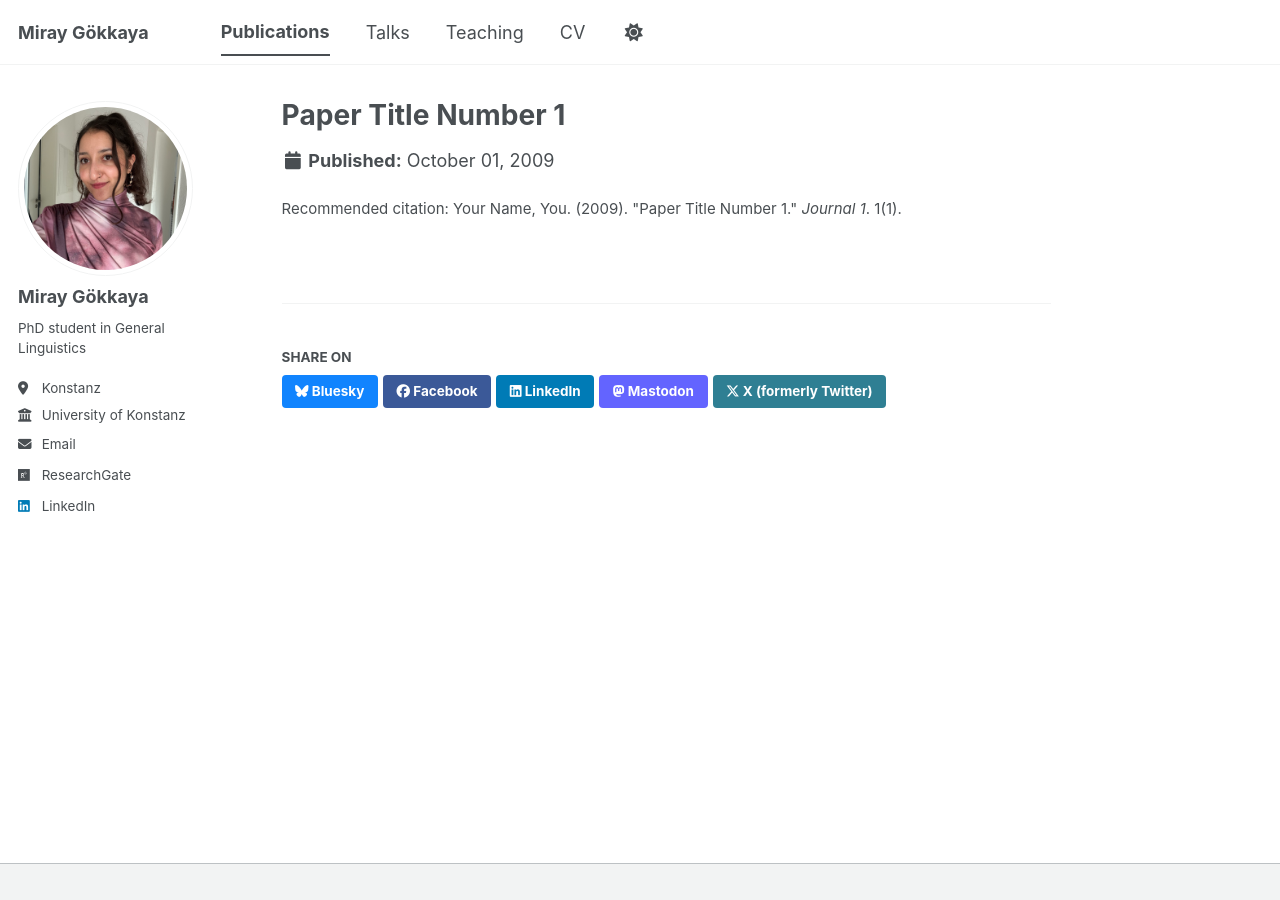
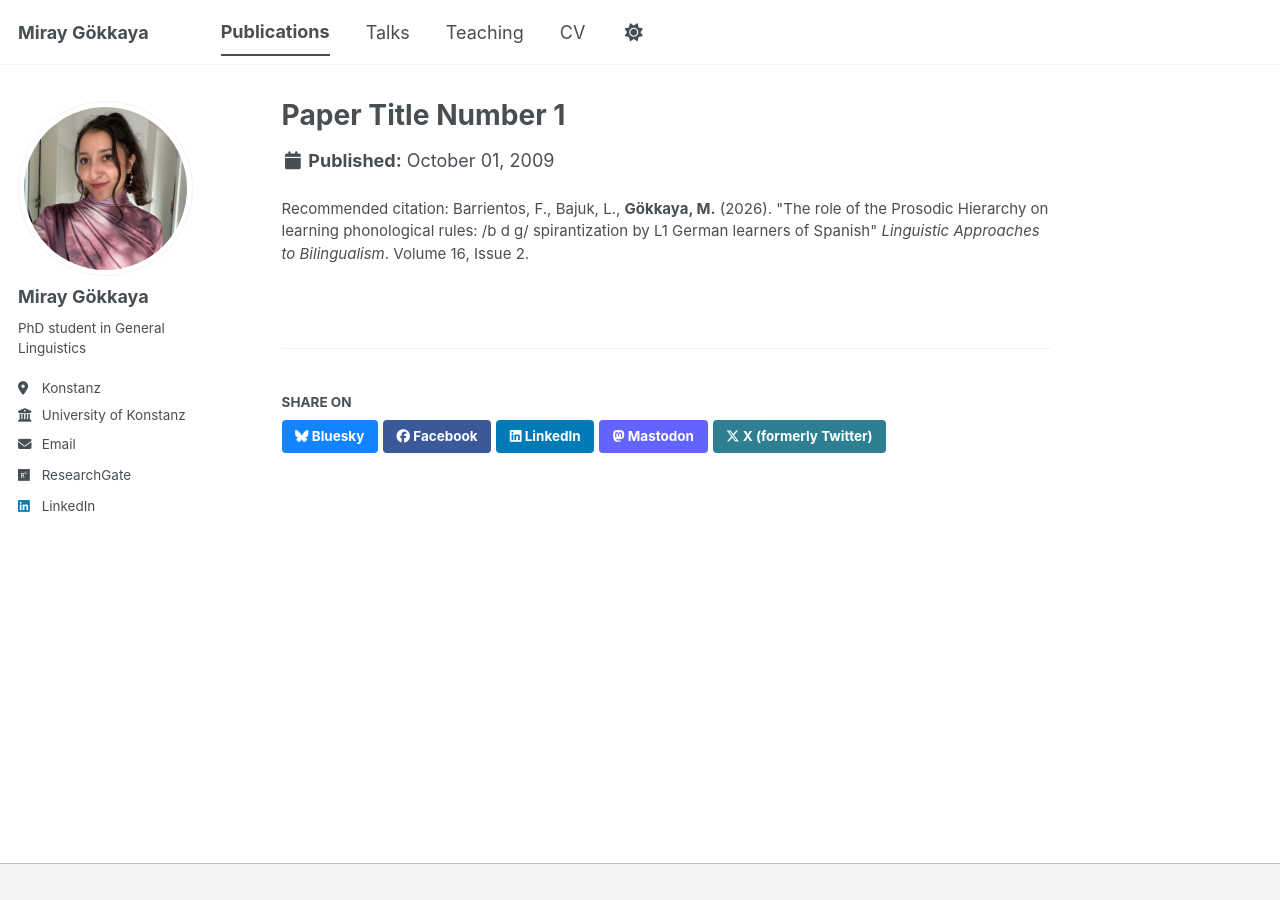
Before and after one commit to miraymania/miraygokkaya, a Jekyll site: the page built from _publications/2009-10-01-paper-title-number-1.md, in a window 1280 px wide. Built offline with Jekyll 4.4.1, drawn with Linux system fonts in a browser that asks for light colours; a style sheet for code colours, icons or effects is not loaded.

Commit message:
Update 2009-10-01-paper-title-number-1.md

```diff
--- a/_publications/2009-10-01-paper-title-number-1.md
+++ b/_publications/2009-10-01-paper-title-number-1.md
@@ -1,4 +1,4 @@
 ---
 collection: publications
-citation: 'Your Name, You. (2009). &quot;Paper Title Number 1.&quot; <i>Journal 1</i>. 1(1).'
+citation: 'Barrientos, F., Bajuk, L., <b> Gökkaya, M.</b> (2026). &quot;The role of the Prosodic Hierarchy on learning phonological rules: /b d g/ spirantization by L1 German learners of Spanish&quot; <i>Linguistic Approaches to Bilingualism</i>. Volume 16, Issue 2.'
 ---
```
